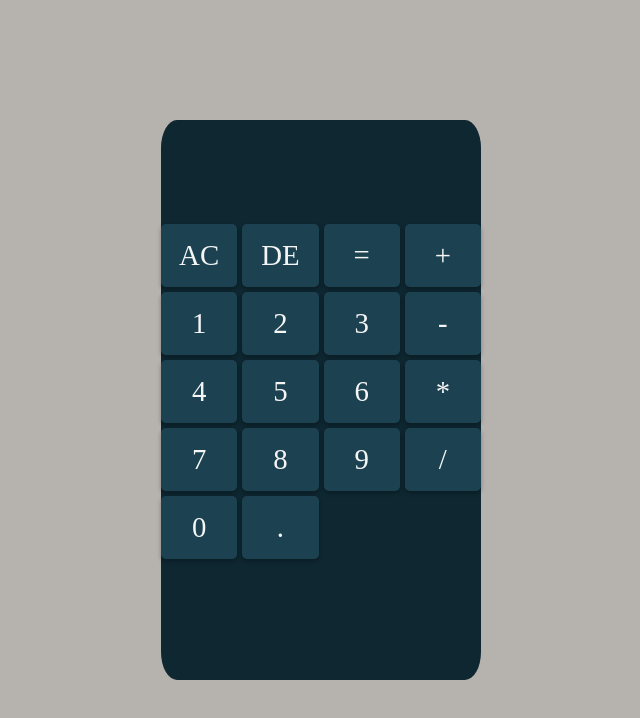
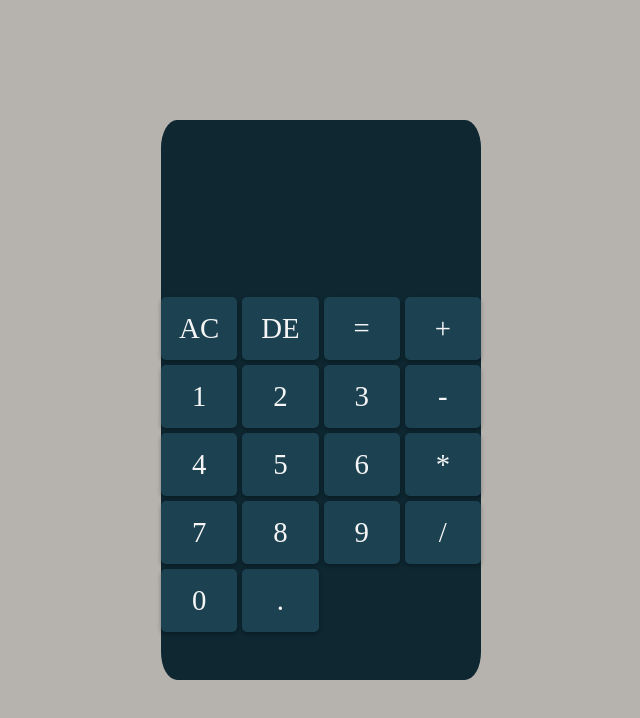
Before and after one commit to vickyaltitude/htmlweb, a plain HTML site: page js/calculator.html in a window 1280 px wide. Shown: the whole page, without its empty margins (319-959 px from the left). Drawn offline with Linux system fonts and the light colour scheme.

Commit message:
new changes

```diff
--- a/js/calculator.css
+++ b/js/calculator.css
@@ -3,6 +3,7 @@ html,body{
     margin: 0;
     box-sizing: border-box;
     height: 100%;
+    width: 100%;
 }
 
 body{
@@ -29,7 +30,7 @@ body{
     text-decoration: none;
     color: whitesmoke;
     font-size: 3rem;
-    height: 15%;
+    height: 28%;
     background-color: rgba(14, 39, 49, 0);
     border-radius: 5%;
     text-align: right;
```
Also changed, not shown: js/calculator.html (+1 -1 lines), js/main1.js (+11 -0 lines).
